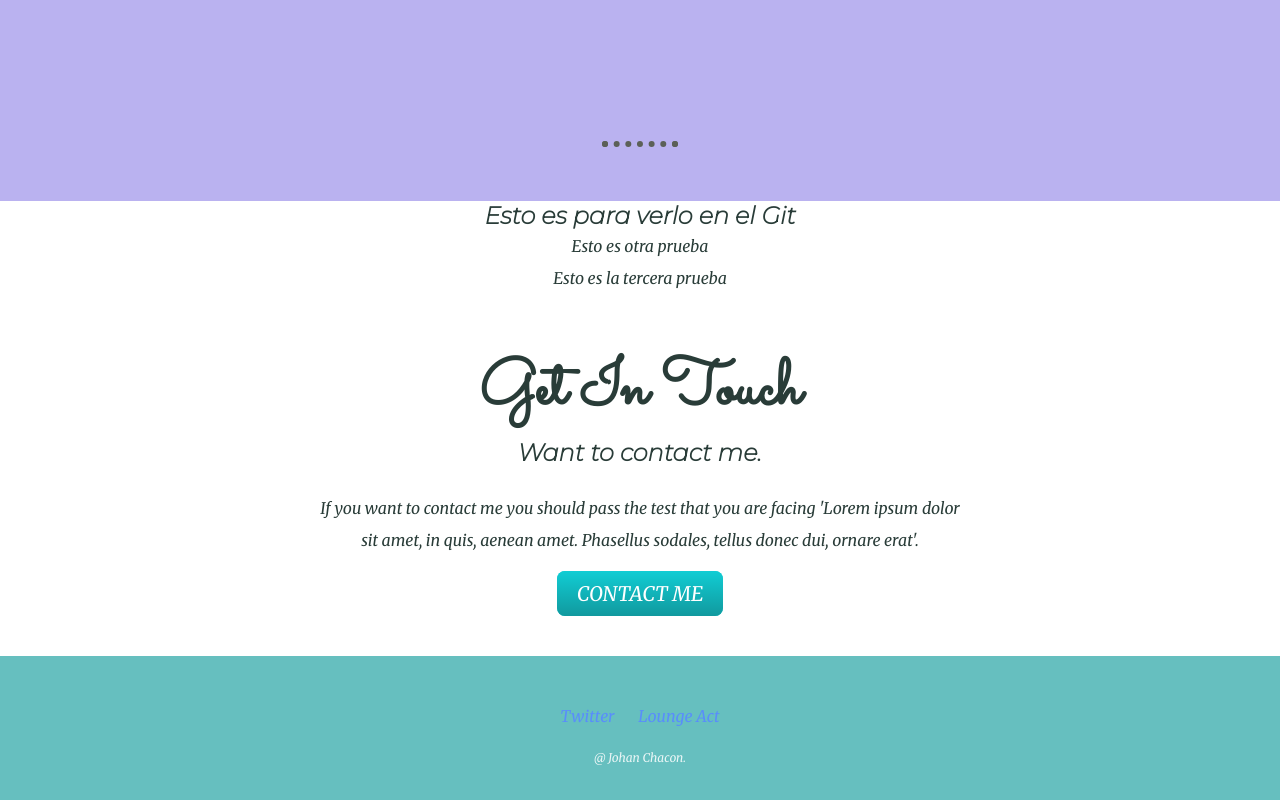
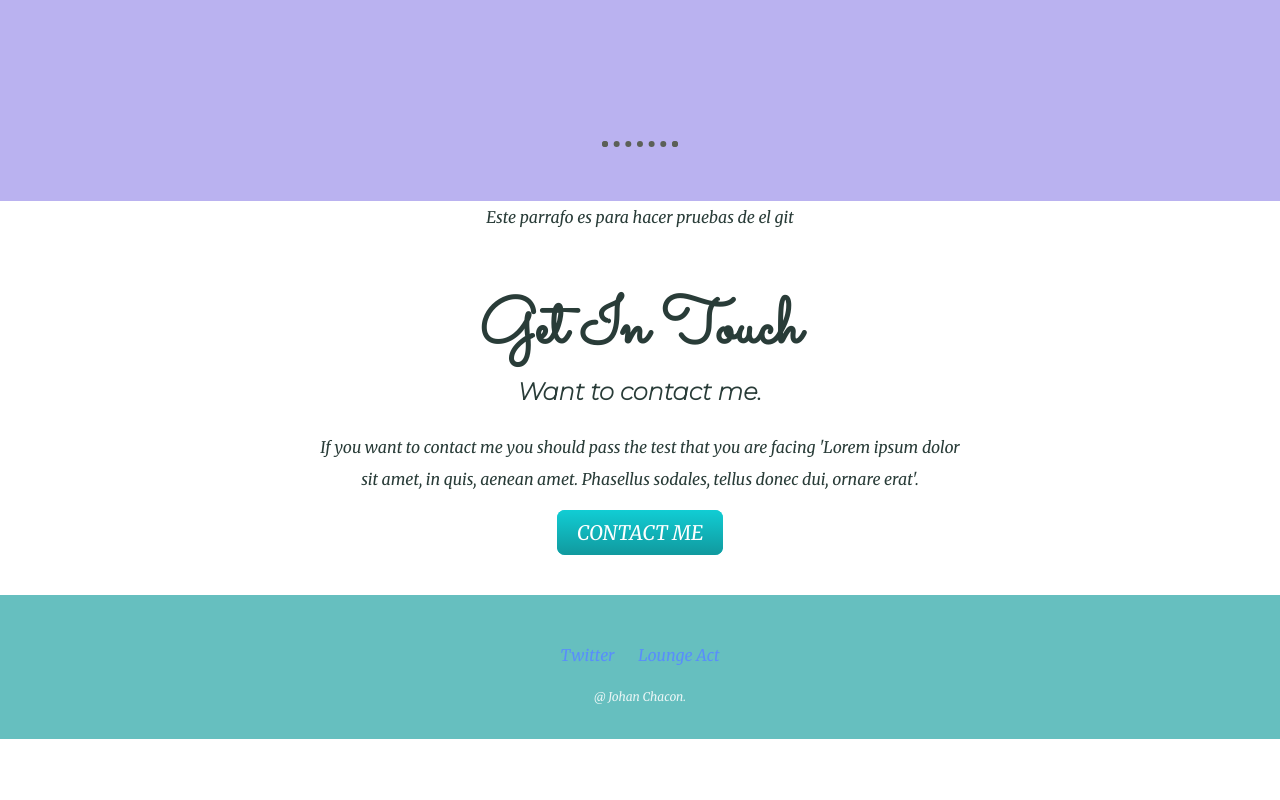
Before and after one commit to jjcc2000/proyectoxxx, a plain HTML site: page index.html in a window 1280 px wide. Shown: the part 1230-2030 px from the top of the page. After the commit the page ends 1969 px from the top, so only its background shows below. Drawn offline with Linux system fonts and the light colour scheme.

Commit message:
GitPrueba

```diff
--- a/index.html
+++ b/index.html
@@ -48,9 +48,7 @@
             </div>
             <hr>
      </div>
-     <h2>Esto es para verlo en el Git</h2>
-     <p>Esto es otra prueba</p>
-     <p>Esto es la tercera prueba</p>
+     <p>Este parrafo es para hacer pruebas de el git</p>
 
 
 
```
